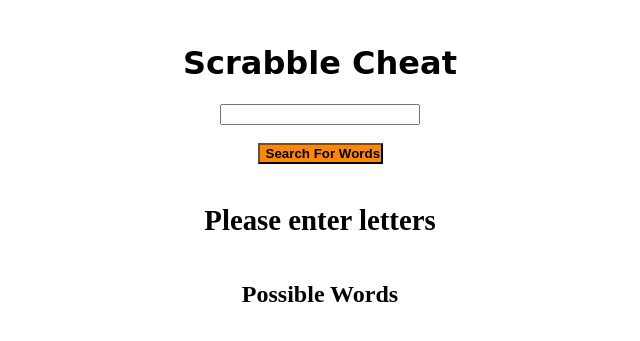
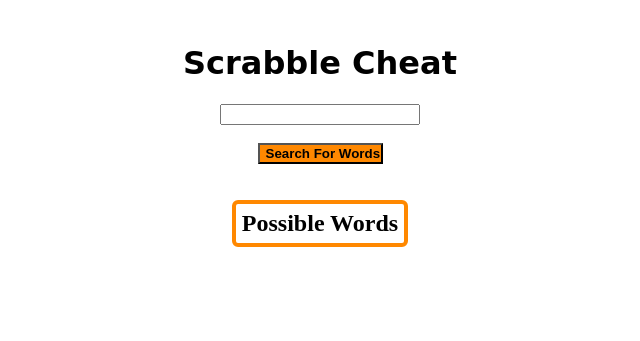
Before and after one commit to mhartley19/scrabble-cheat, a Django app: page / in a window 1280 px wide. Shown: the part 277-618 px from the top of the page, without its empty margins (320-960 px from the left). Run offline with Django 3.2, Linux system fonts and the light colour scheme; some web fonts are replaced.

Commit message:
removed 'enter letters' h2 text

```diff
--- a/templates/index.html
+++ b/templates/index.html
@@ -19,23 +19,21 @@
     <input class=search-button type="submit" value="Search For Words">
 </form>
 
-{% if result is None %}
-    <div class="result-text">
-        <h2>Please enter letters</h2>
-    </div>
-{% endif %}
+
 
 {% if result == "NO" %}
     <div class="result-text">
         <h2>Sorry, No Results</h2>
     </div>
 {% else %}
-    <h2>Possible Words</h2>
+    <h2 class=possible-words>Possible Words</h2>
+    <div class="result-container">
     {% for words in result %}
         <div class="result-text">
-        <h2>{{words}}</h2>
+        <p>{{words}}</p>
         </div>
     {% endfor %}
+    </div>
 {% endif %}
 </div>
 </body>
```
